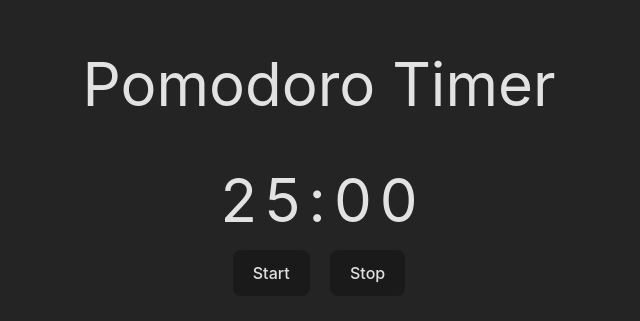
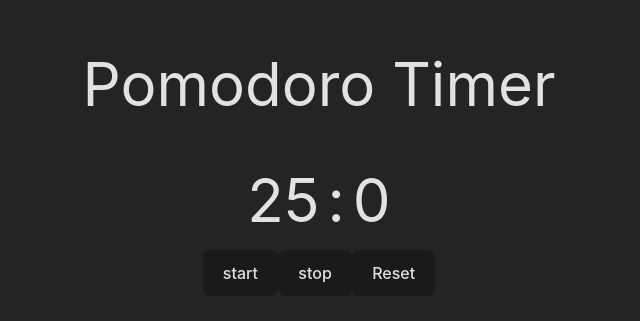
Before and after one commit to ShoeheyOt/Pomodoro, a React (Vite) app: page / in a window 1280 px wide. Shown: the part 225-546 px from the top of the page, without its empty margins (321-961 px from the left). Built offline with nearby package versions, Linux system fonts and the light colour scheme.

Commit message:
feat:implement 25min countdown

```diff
--- a/src/App.tsx
+++ b/src/App.tsx
@@ -1,22 +1,45 @@
-import { handleClickStart, handleClickStop } from "./timer";
+import { useState } from "react";
+
+let intervalId: number | null;
 
 function App() {
+  const [minutes, setMinutes] = useState(25);
+  const [seconds, setSeconds] = useState(0);
+
+  const handleClickStart = () => {
+    const start = Date.now();
+    const twentyFiveMinutes = 1000 * 60 * 25;
+    const goal = start + twentyFiveMinutes;
+    intervalId = setInterval(() => {
+      setMinutes(new Date(goal - Date.now()).getMinutes());
+      setSeconds(new Date(goal - Date.now()).getSeconds());
+    }, 100);
+  };
+
+  const handleClickStop = () => {
+    intervalId && clearInterval(intervalId);
+    intervalId = null;
+  };
+
+  const handleClickReset = () => {
+    intervalId && clearInterval(intervalId);
+    setMinutes(25);
+    setSeconds(0);
+    intervalId = null;
+  };
   return (
     <>
       <header className="text-6xl">Pomodoro Timer</header>
       <main>
         <div className="flex justify-center gap-2 text-6xl mt-14 mb-5">
-          <div>2</div>
-          <div>5</div>
+          <div>{minutes}</div>
           <div>:</div>
-          <div>0</div>
-          <div>0</div>
+          <div>{seconds}</div>
         </div>
       </main>
-      <button className="mr-5" onClick={handleClickStart}>
-        Start
-      </button>
-      <button onClick={handleClickStop}>Stop</button>
+      <button onClick={handleClickStart}>start</button>
+      <button onClick={handleClickStop}>stop</button>
+      <button onClick={handleClickReset}>Reset</button>
     </>
   );
 }
--- a/src/timer.ts
+++ /dev/null
@@ -1,22 +0,0 @@
-const start = Date.now();
-const twentyFiveMin = 1000 * 60 * 25;
-const goal = start + twentyFiveMin;
-const diff = () => {
-  console.log(
-    `${new Date(goal - Date.now()).getMinutes()}:${new Date(
-      goal - Date.now()
-    ).getSeconds()}`
-  );
-};
-let intervalId: number | null;
-
-export const handleClickStart = () => {
-  if (!intervalId) intervalId = setInterval(diff, 1000);
-  console.log(intervalId);
-};
-
-export const handleClickStop = () => {
-  intervalId && clearInterval(intervalId);
-  console.log(intervalId);
-  intervalId = null;
-};
```
